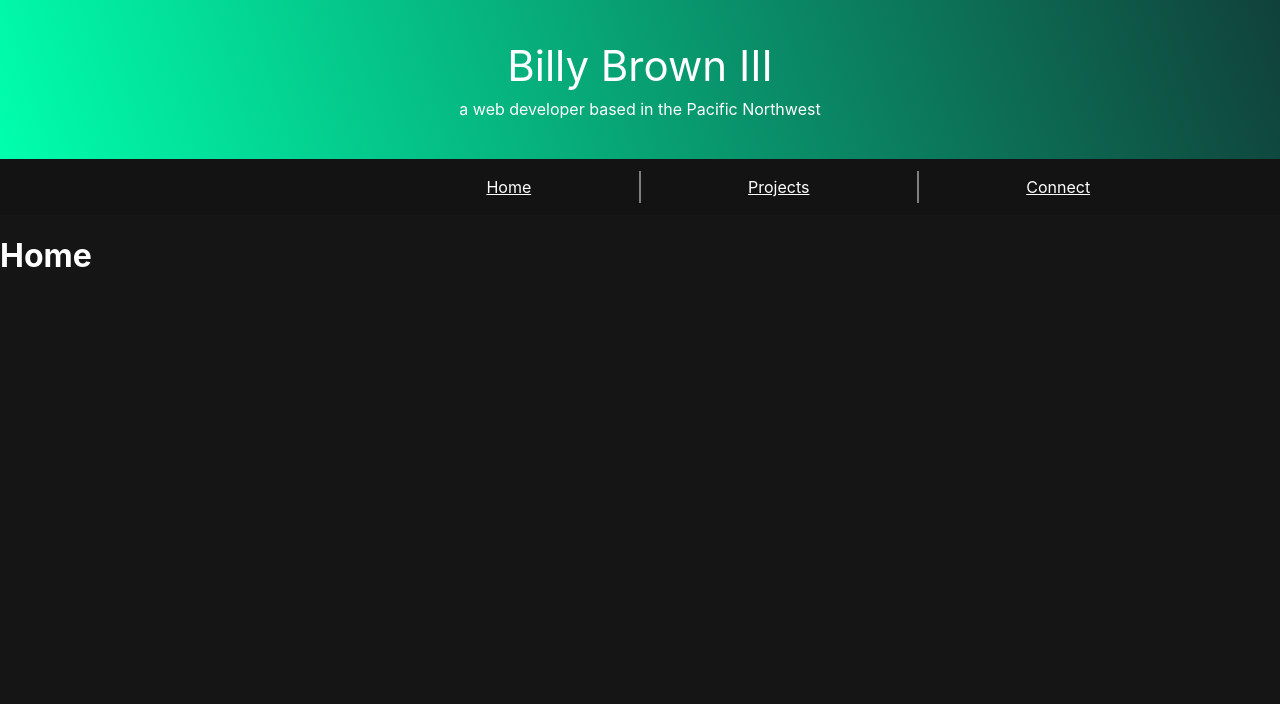
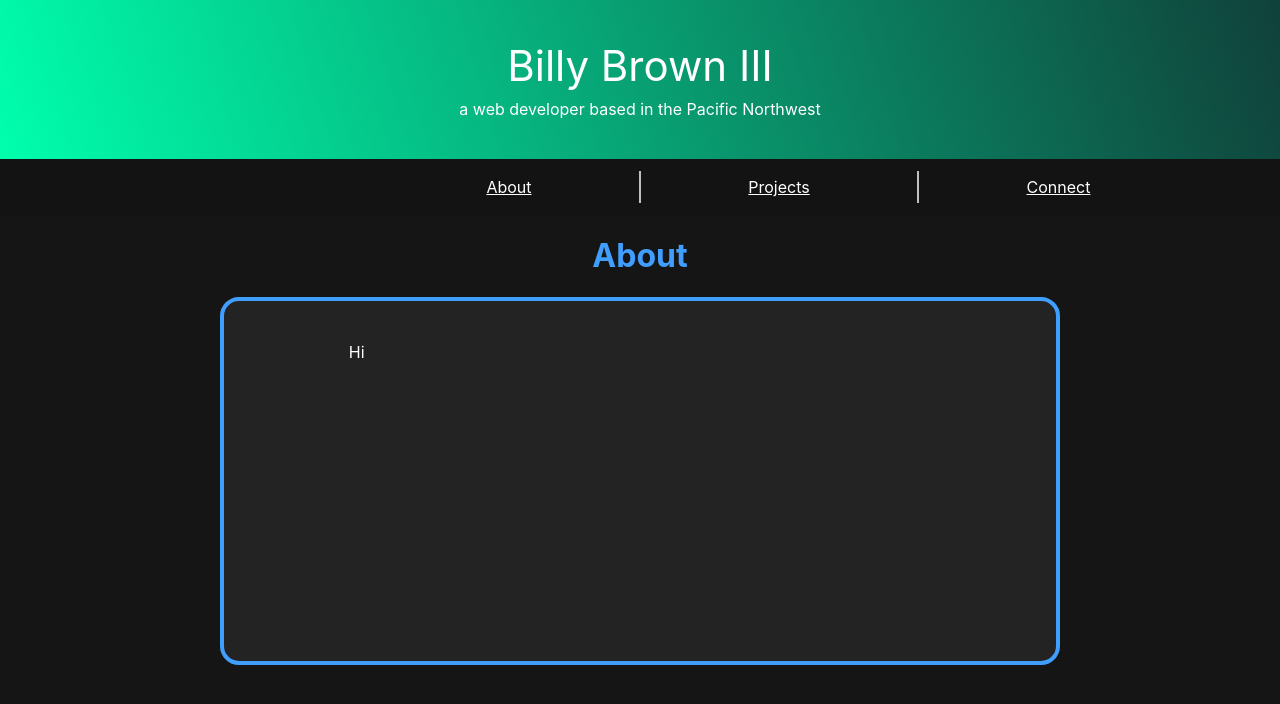
Before and after one commit to billybrown-iii/dev-portfolio, a React (Create React App) app: page / in a window 1280 px wide. Shown: the top 704 px of the page. Built offline with nearby package versions, Linux system fonts and the light colour scheme.

Commit message:
Styling progress

```diff
--- a/src/App.js
+++ b/src/App.js
@@ -17,7 +17,7 @@ function App() {
       </div>
 
       <div className="nav">
-          <Link to="/" className="nav-item">Home</Link>
+          <Link to="/" className="nav-item">About</Link>
           <span className="nav-border" />
           <Link to="/projects" className="nav-item">Projects</Link>
           <span className="nav-border" />
--- a/src/Home.js
+++ b/src/Home.js
@@ -3,7 +3,12 @@ import React from "react"
 function Home(props) {
     return (
         <div>
-            <h1>Home</h1>
+            <h1 className="section-title home">About</h1>
+            <div className="card home-card">
+                <div className="card-content">
+                    Hi
+                </div>
+            </div>
         </div>
     )
 }
--- a/src/index.css
+++ b/src/index.css
@@ -46,5 +46,30 @@ body {
 
 .nav-border {
   margin: 12px 5px;
-  border-left: 2px solid grey;
+  border-left: 2px solid silver;
 }
+
+.home {
+  color: #409eff;
+}
+
+.home-card {
+  border: 4px solid #409eff;
+}
+
+.section-title {
+  text-align: center;
+}
+
+.card {
+  background-color: #232323;
+  border-radius: 19px;
+  width: 65%;
+  margin: auto;
+  min-height: 45vh;
+}
+
+.card-content {
+  margin-left: 15%;
+  padding-top: 5%;
+}
```
